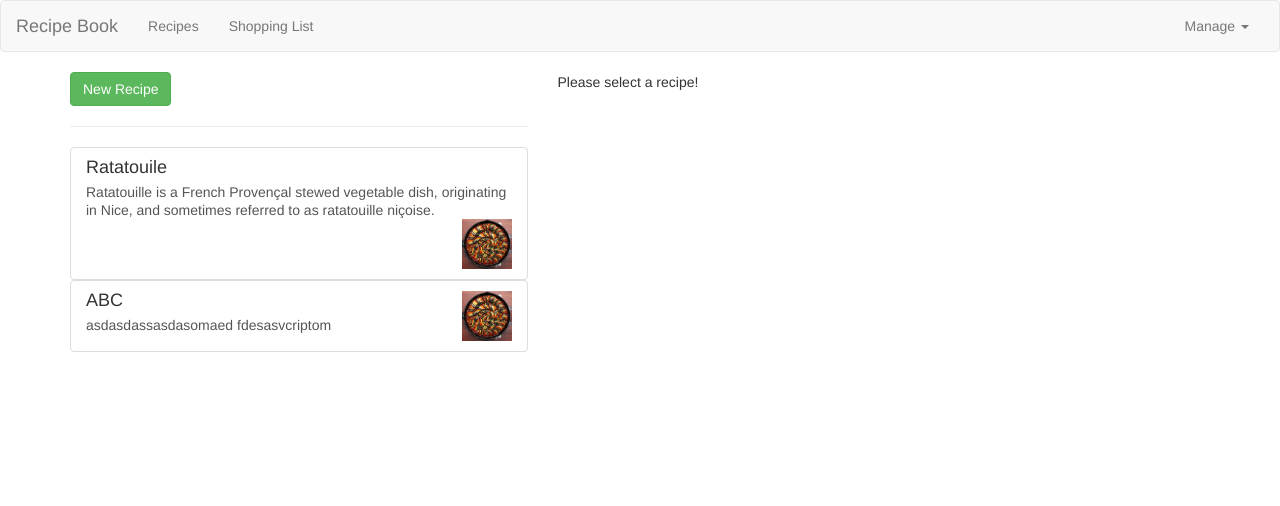
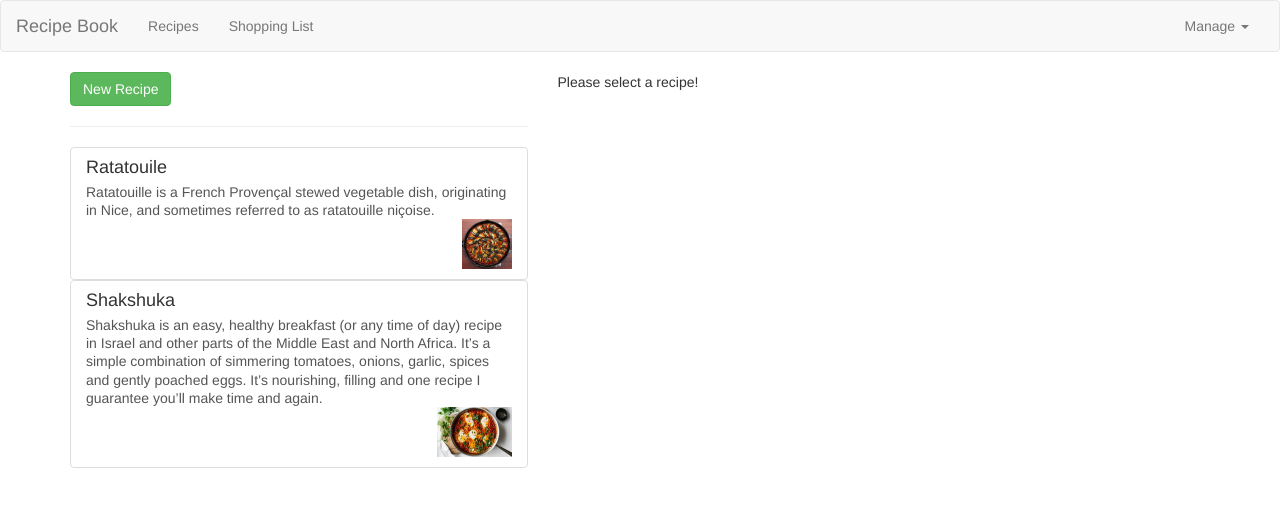
Before and after one commit to Bhairesh/Recipe-Book, an Angular app: page / in a window 1280 px wide. Shown: the top 506 px of the page. Built offline with nearby package versions, Linux system fonts and the light colour scheme.

Commit message:
Recipe Service Added.

```diff
--- a/src/app/recipes/recipe-item/recipe-item.component.ts
+++ b/src/app/recipes/recipe-item/recipe-item.component.ts
@@ -1,5 +1,6 @@
-import { Component, OnInit, Input, Output, EventEmitter } from '@angular/core';
+import { Component, OnInit, Input } from '@angular/core';
 import { Recipe } from '../recipes.model';
+import { RecipeService } from '../recipe.service';
 
 @Component({
   selector: 'app-recipe-item',
@@ -9,15 +10,14 @@ import { Recipe } from '../recipes.model';
 export class RecipeItemComponent implements OnInit {
 
   @Input() recipe: Recipe;
-  @Output() selectedRecipe = new EventEmitter<Recipe>();
 
-  constructor() { }
+  constructor(private recipeService: RecipeService) { }
 
   ngOnInit() {
   }
 
   onSelected() {
-    this.selectedRecipe.emit();
+    this.recipeService.selectedRecipe.emit(this.recipe);
   }
 
 }
--- a/src/app/recipes/recipe-list/recipe-list.component.html
+++ b/src/app/recipes/recipe-list/recipe-list.component.html
@@ -6,7 +6,7 @@
 <hr>
 <div class="row">
   <div class="col-md-12">
-    <app-recipe-item *ngFor="let recipe of recipes" [recipe]="recipe" (selectedRecipe)="onRecipeSelected(recipe)">
+    <app-recipe-item *ngFor="let recipe of recipes" [recipe]="recipe">
     </app-recipe-item>
   </div>
 </div>
--- a/src/app/recipes/recipe-list/recipe-list.component.ts
+++ b/src/app/recipes/recipe-list/recipe-list.component.ts
@@ -1,5 +1,6 @@
-import { Component, OnInit, Output, EventEmitter } from '@angular/core';
+import { Component, OnInit } from '@angular/core';
 import { Recipe } from '../recipes.model';
+import { RecipeService } from '../recipe.service';
 
 @Component({
   selector: 'app-recipe-list',
@@ -8,20 +9,12 @@ import { Recipe } from '../recipes.model';
 })
 export class RecipeListComponent implements OnInit {
 
-  @Output() selectedRecipeDetail = new EventEmitter<Recipe>();
+  recipes: Recipe[];
 
-  recipes: Recipe[] = [
-    new Recipe('Ratatouile', 'Ratatouille is a French Provençal stewed vegetable dish, originating in Nice, and sometimes referred to as ratatouille niçoise.', 'assets/images/recipe-1.jpg'),
-    new Recipe('ABC', 'asdasdassasdasomaed fdesasvcriptom', 'assets/images/recipe-1.jpg'),
-  ];
-
-  constructor() { }
+  constructor(private recipeService: RecipeService) { }
 
   ngOnInit() {
-  }
-
-  onRecipeSelected(recipe: Recipe) {
-    this.selectedRecipeDetail.emit(recipe);
+    this.recipes = this.recipeService.getRecipes();
   }
 
 }
--- /dev/null
+++ b/src/app/recipes/recipe.service.ts
@@ -0,0 +1,16 @@
+import { EventEmitter } from '@angular/core';
+import { Recipe } from './recipes.model';
+
+export class RecipeService {
+
+    selectedRecipe = new EventEmitter<Recipe>();
+
+    private recipes: Recipe[] = [
+        new Recipe('Ratatouile', 'Ratatouille is a French Provençal stewed vegetable dish, originating in Nice, and sometimes referred to as ratatouille niçoise.', 'assets/images/recipe-1.jpg'),
+        new Recipe('Shakshuka', 'Shakshuka is an easy, healthy breakfast (or any time of day) recipe in Israel and other parts of the Middle East and North Africa. It’s a simple combination of simmering tomatoes, onions, garlic, spices and gently poached eggs. It’s nourishing, filling and one recipe I guarantee you’ll make time and again.', 'assets/images/recipe-2.jpg'),
+    ];
+
+    getRecipes() {
+        return this.recipes.slice();
+    }
+}
--- a/src/app/recipes/recipes.component.html
+++ b/src/app/recipes/recipes.component.html
@@ -1,6 +1,6 @@
 <div class="row">
   <div class="col-md-5">
-    <app-recipe-list (selectedRecipeDetail)='selectedRecipeDetails = $event'></app-recipe-list>
+    <app-recipe-list></app-recipe-list>
   </div>
 
   <div class="col-md-7">
--- a/src/app/recipes/recipes.component.ts
+++ b/src/app/recipes/recipes.component.ts
@@ -1,18 +1,26 @@
 import { Component, OnInit, Input } from '@angular/core';
 import { Recipe } from './recipes.model';
+import { RecipeService } from './recipe.service';
 
 @Component({
   selector: 'app-recipes',
   templateUrl: './recipes.component.html',
-  styleUrls: ['./recipes.component.css']
+  styleUrls: ['./recipes.component.css'],
+  providers: [RecipeService]
 })
 export class RecipesComponent implements OnInit {
 
   @Input() selectedRecipeDetails: Recipe;
 
-  constructor() { }
+  constructor(private recipeService: RecipeService) { }
 
   ngOnInit() {
+    this.recipeService.selectedRecipe.subscribe((recipe: Recipe) => {
+      this.selectedRecipeDetails = recipe;
+    });
   }
 
+
+
+
 }
--- a/src/app/recipes/recipes.model.ts
+++ b/src/app/recipes/recipes.model.ts
@@ -1,4 +1,3 @@
-
 
 export class Recipe {
 
```
Also changed, not shown: src/assets/images/recipe-2.jpg (added).
